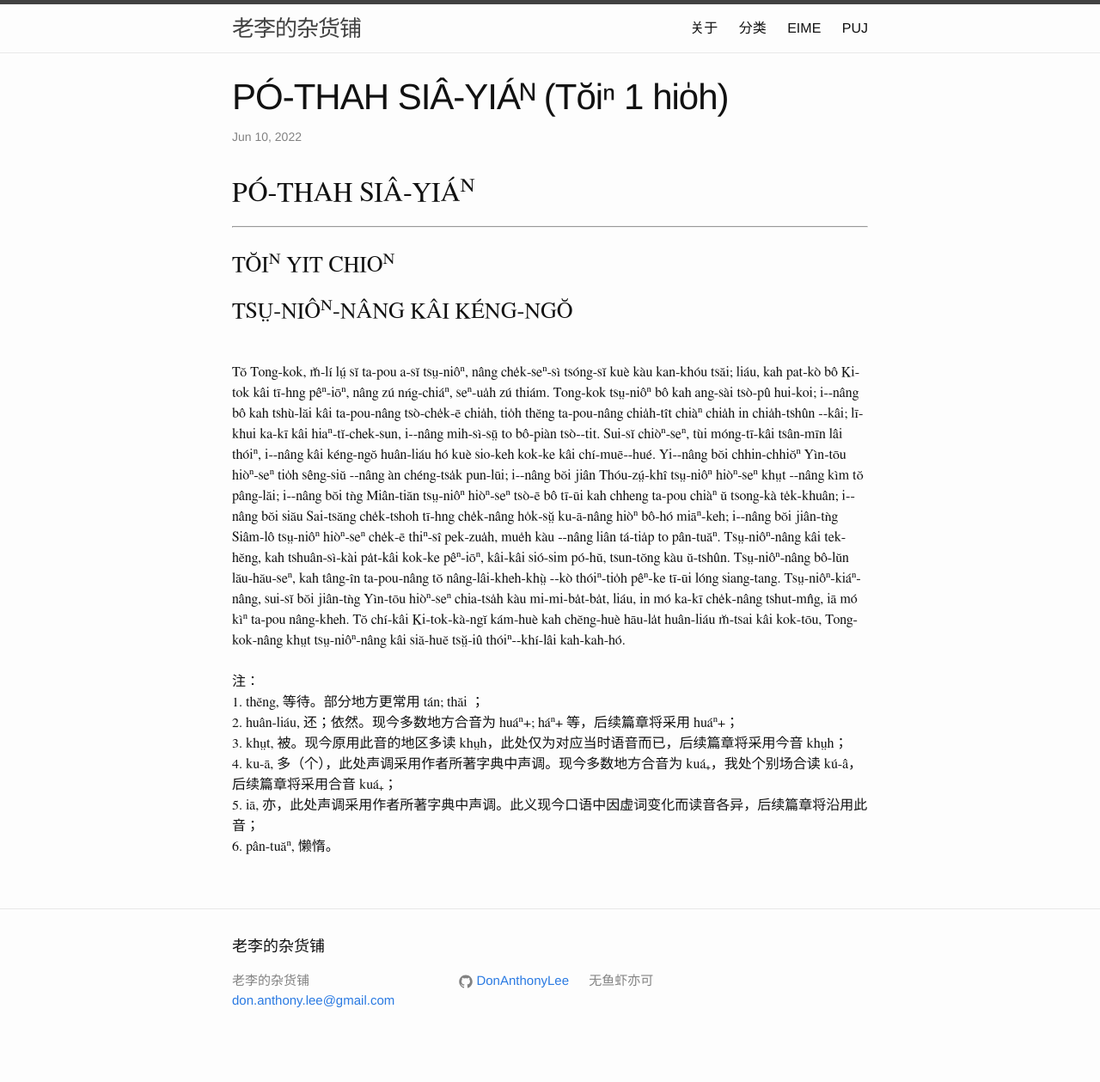
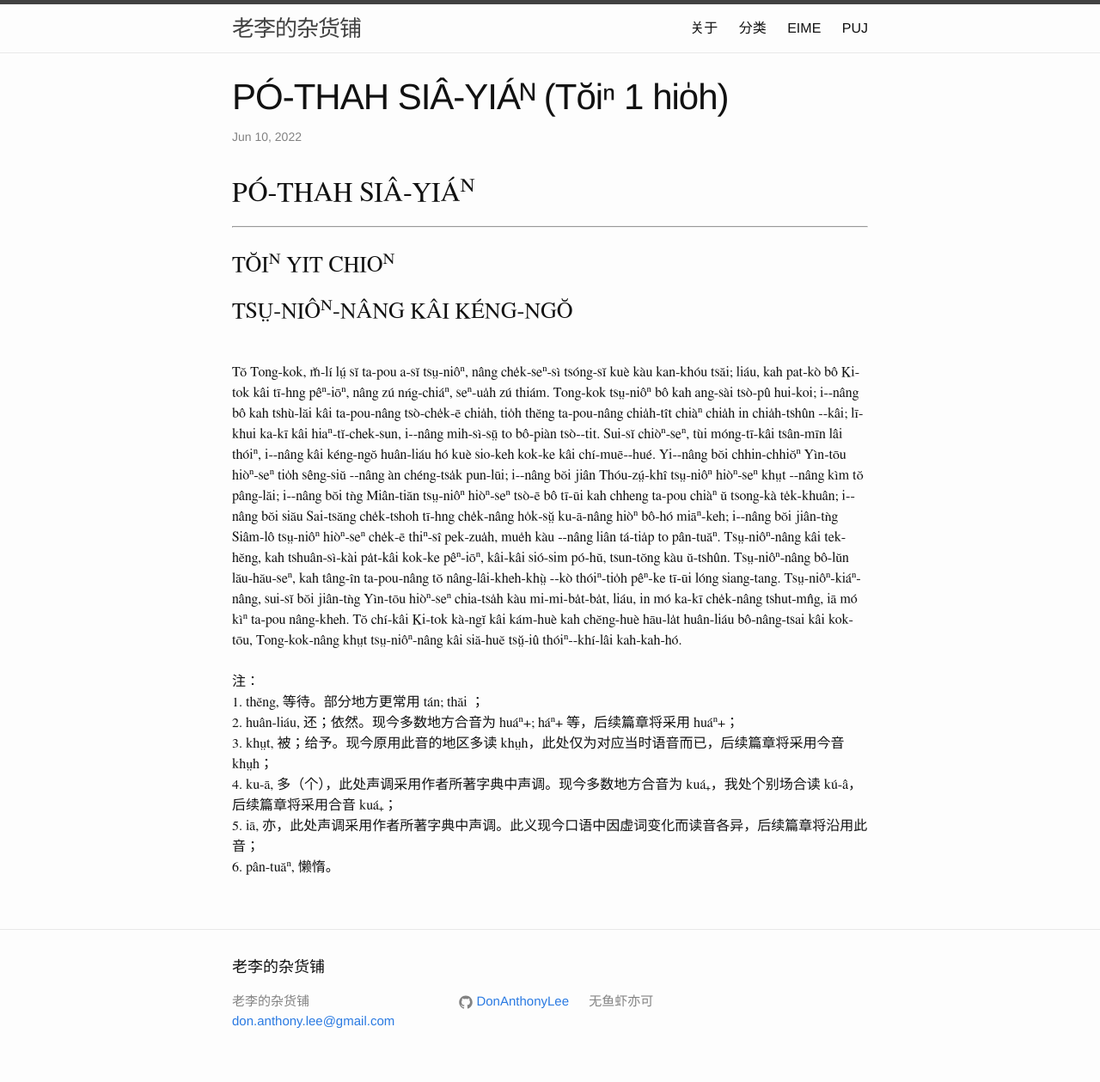
Before and after one commit to DonAnthonyLee/DonAnthonyLee.github.io, a Jekyll site: the page built from docs/puj/PagodaShadowsPage001.md, in a window 1280 px wide. Shown: the whole page at 86% size. Built offline with Jekyll 4.4.1, drawn with Linux system fonts in a browser that asks for light colours; before the commit the page ends 1235 px from its top, so only the background shows below that.

Commit message:
update PagodaShadowsPage001.md

```diff
--- a/docs/puj/PagodaShadowsPage001.md
+++ b/docs/puj/PagodaShadowsPage001.md
@@ -36,14 +36,14 @@
 
 Tsṳ-niôⁿ-kiáⁿ-nâng, sui-sĭ bŏi jiân-tǹg Yìn-tōu hiòⁿ-seⁿ chia-tsa̍h kàu mi-mi-ba̍t-ba̍t, liáu, in mó ka-kī che̍k-nâng tshut-mn̂g, iā mó kìⁿ ta-pou nâng-kheh.
 
-Tŏ chí-kâi Ki-tok-kà-ngĭ kám-huè kah chĕng-huè hāu-la̍t huân-liáu m̆-tsai kâi kok-tōu, Tong-kok-nâng khṳt tsṳ-niôⁿ-nâng kâi siă-huĕ tsṳ̆-iû thóiⁿ--khí-lâi kah-kah-hó.
+Tŏ chí-kâi Ki-tok kà-ngĭ kâi kám-huè kah chĕng-huè hāu-la̍t huân-liáu bô-nâng-tsai kâi kok-tōu, Tong-kok-nâng khṳt tsṳ-niôⁿ-nâng kâi siă-huĕ tsṳ̆-iû thóiⁿ--khí-lâi kah-kah-hó.
 
 <br>
 <br>
 注：<br>
 1. thĕng, 等待。部分地方更常用 tán; thăi ；<br>
 2. huân-liáu, 还；依然。现今多数地方合音为 huáⁿ+; háⁿ+ 等，后续篇章将采用 huáⁿ+；<br>
-3. khṳt, 被。现今原用此音的地区多读 khṳh，此处仅为对应当时语音而已，后续篇章将采用今音 khṳh；<br>
+3. khṳt, 被；给予。现今原用此音的地区多读 khṳh，此处仅为对应当时语音而已，后续篇章将采用今音 khṳh；<br>
 4. ku-ā, 多（个），此处声调采用作者所著字典中声调。现今多数地方合音为 kuá₊，我处个别场合读 kú-â，后续篇章将采用合音 kuá₊；<br>
 5. iā, 亦，此处声调采用作者所著字典中声调。此义现今口语中因虚词变化而读音各异，后续篇章将沿用此音；<br>
 6. pân-tuăⁿ, 懒惰。<br>
```
